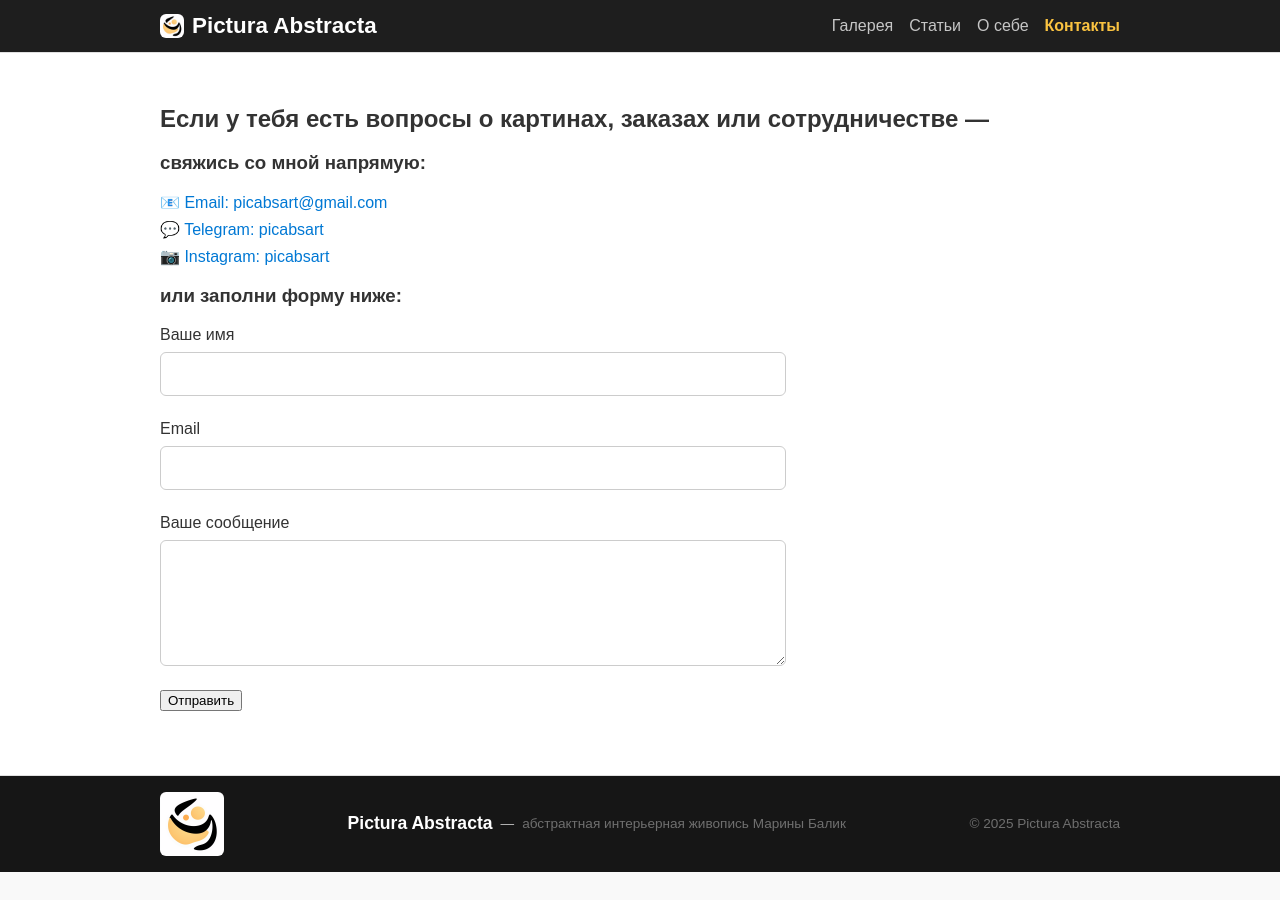
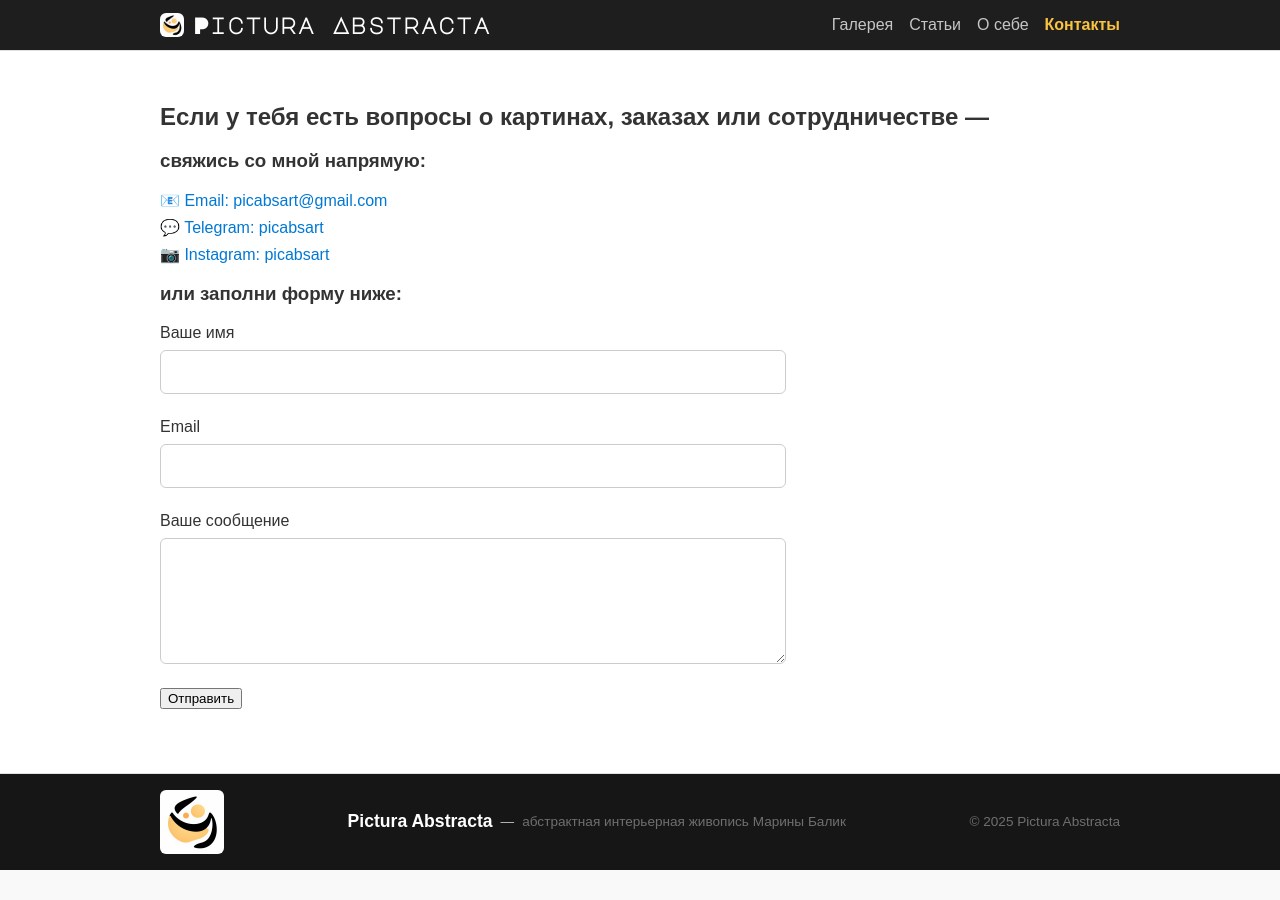
Before and after one commit to PicAbsArt/picabsart.github.io, a Jekyll site: the page built from contact.md, in a window 1280 px wide. Built offline with Jekyll 4.4.1, drawn with Linux system fonts in a browser that asks for light colours.

Commit message:
Update main.css

```diff
--- a/assets/main.css
+++ b/assets/main.css
@@ -61,6 +61,8 @@
   font-weight: 600;
   color: white;
   text-decoration: none;
+  font-family: 'Major Mono Display', monospace;
+  letter-spacing: 1px;
 }
 
 .site-title a {
```
